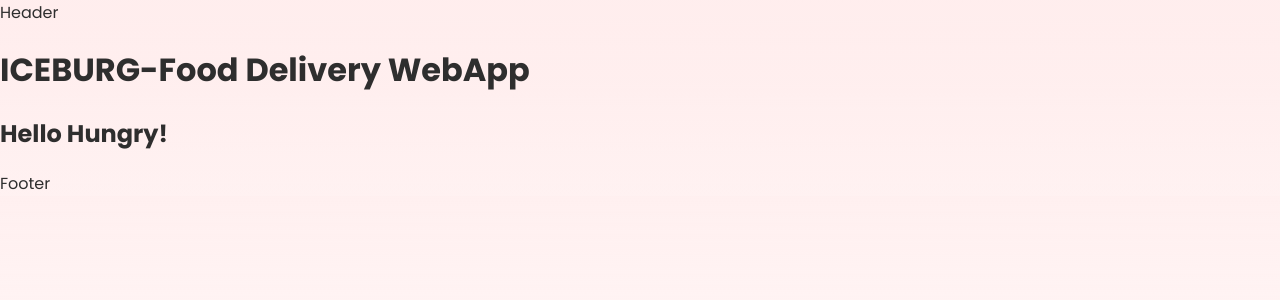
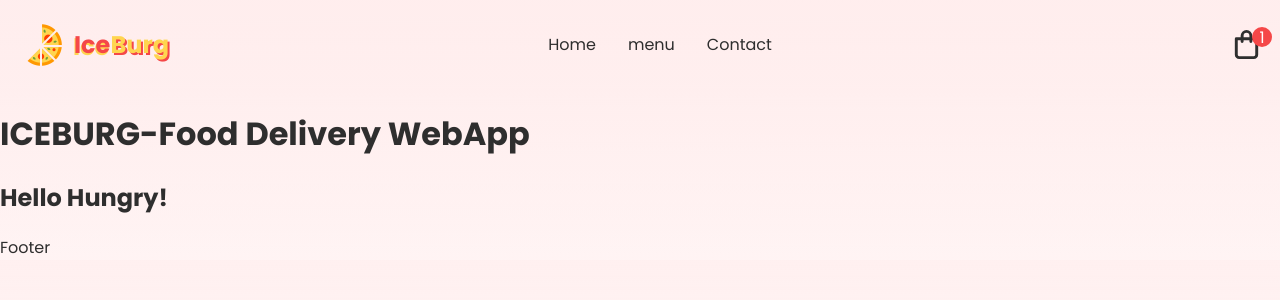
Before and after one commit to sabbirpboss/SlicePizza-FoodDelivery-WebApp, a Next.js app: page / in a window 1280 px wide. Shown: the top 300 px of the page. Built offline with nearby package versions, Linux system fonts and the light colour scheme.

Commit message:
Header Added

```diff
--- a/Components/Header.jsx
+++ b/Components/Header.jsx
@@ -1,7 +1,35 @@
+import Image from "next/image";
+import css from "../styles/Header.module.css";
+import Logo from "./../assets/Logo.png";
+import { UilShoppingBag } from "@iconscout/react-unicons";
+
 export default function Header() {
-return (
-    <div>
-        Header
+  return (
+    <div className={css.header}>
+      {/* logo side */}
+      <div className={css.logo}>
+        <Image src={Logo} alt="" width={50} height={50} />
+        <span>
+          Ice<span>Burg</span>
+        </span>
+      </div>
+
+      {/* menu side */}
+      <ul className={css.menu}>
+        <li>Home</li>
+        <li>menu</li>
+        <li>Contact</li>
+      </ul>
+
+      {/* right side */}
+      <div className={css.rightSide}>
+        <div className={css.cart}>
+          <UilShoppingBag size={35} color="#2e2e2e" />
+          <div className={css.badge}>
+            1
+          </div>
+        </div>
+      </div>
     </div>
-)
+  );
 }
--- /dev/null
+++ b/styles/Header.module.css
@@ -0,0 +1,66 @@
+.header {
+  display: flex;
+  align-items: center;
+  justify-content: space-between;
+  padding: 1rem;
+}
+
+.logo {
+  display: flex;
+  align-items: center;
+  justify-content: flex-start;
+  gap: 0.5rem;
+  flex: 1;
+}
+
+.logo > span {
+  font-weight: bold;
+  font-size: 1.5rem;
+  color: #f54748;
+  text-shadow: -1px 2px #ffd54f;
+}
+.logo > span > span {
+  color: #ffd54f;
+  text-shadow: 2px 2px #f54748;
+}
+
+.menu {
+  flex: 1;
+  display: flex;
+  list-style: none;
+  gap: 2rem;
+  justify-content: center;
+  z-index: 99;
+}
+
+.menu>li:hover{
+    cursor: pointer;
+    color: var(--themeRed);
+}
+
+.rightSide {
+  flex: 1;
+  display: flex;
+  gap: 1rem;
+  justify-content: flex-end;
+}
+
+.cart{
+    position: relative;
+    display: flex;
+    cursor: pointer;
+    z-index: 99;
+}
+
+.badge{
+    position: absolute;
+    display: flex;
+    justify-content: center;
+    align-items: center;
+    background-color: var(--themeRed);
+    color: white;
+    border-radius: 50%;
+    width: 20px;
+    height: 20px;
+    right: -0.5rem;
+}
```
Also changed, not shown: assets/Logo.png, public/Logo.png.
